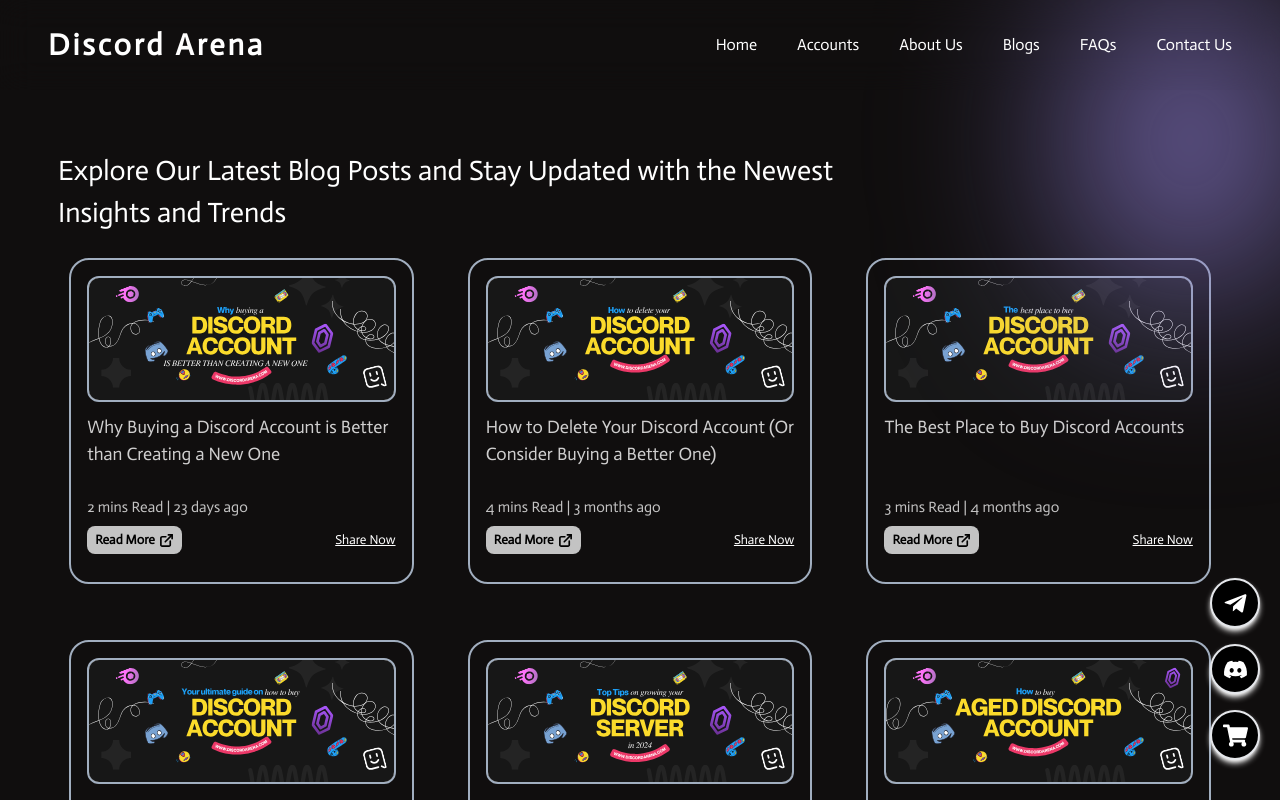
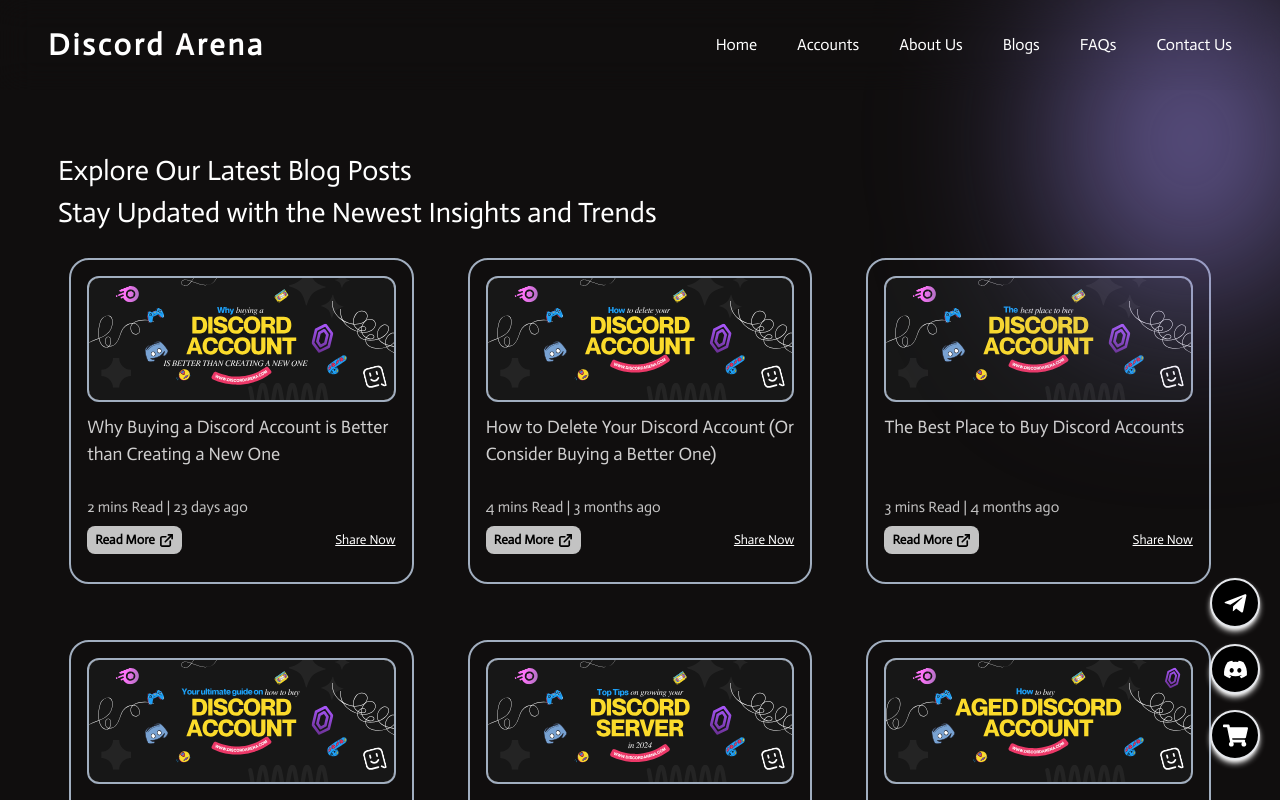
Before and after one commit to enggsatyamraj/CSET301_Assignment, a Next.js app: page /blogs in a window 1280 px wide. Shown: the top 800 px of the page. Built offline with nearby package versions, Linux system fonts and the light colour scheme.

Commit message:
some minor chnages

```diff
--- a/src/app/accounts/instagram/[id]/page.jsx
+++ b/src/app/accounts/instagram/[id]/page.jsx
@@ -151,6 +151,7 @@ const Page = () => {
               </ul>
             </div>
           </div>
+
           <div className="mt-4 flex gap-5 mb-7">
             <span className="flex flex-1 items-center justify-center rounded-md bg-[#00C89D] px-3 py-[10px]  text-xl font-bold  text-black ">
               ${data.price}
--- a/src/app/blogs/page.jsx
+++ b/src/app/blogs/page.jsx
@@ -8,8 +8,8 @@ const page = () => {
     <div className="bg-normal overflow-x-hidden text-white">
       <div className="max-w-[1280px] pt-[150px] relative mx-auto py-[50px] md:px-[50px] px-[10px]">
         <p className="lh:w-[60%] mb-6 lg:text-[1.75rem] text-[1.5rem] sm:w-[80%] px-2 md:w-[70%] ">
-          Explore Our Latest Blog Posts and Stay Updated with the Newest
-          Insights and Trends
+          Explore Our Latest Blog Posts
+          <br /> Stay Updated with the Newest Insights and Trends
         </p>
         <div className="grid grid-cols-1 gap-y-14 sm:grid-cols-2 lg:grid-cols-3 gap-4">
           {blogsContent.map((item, index) => {
```
